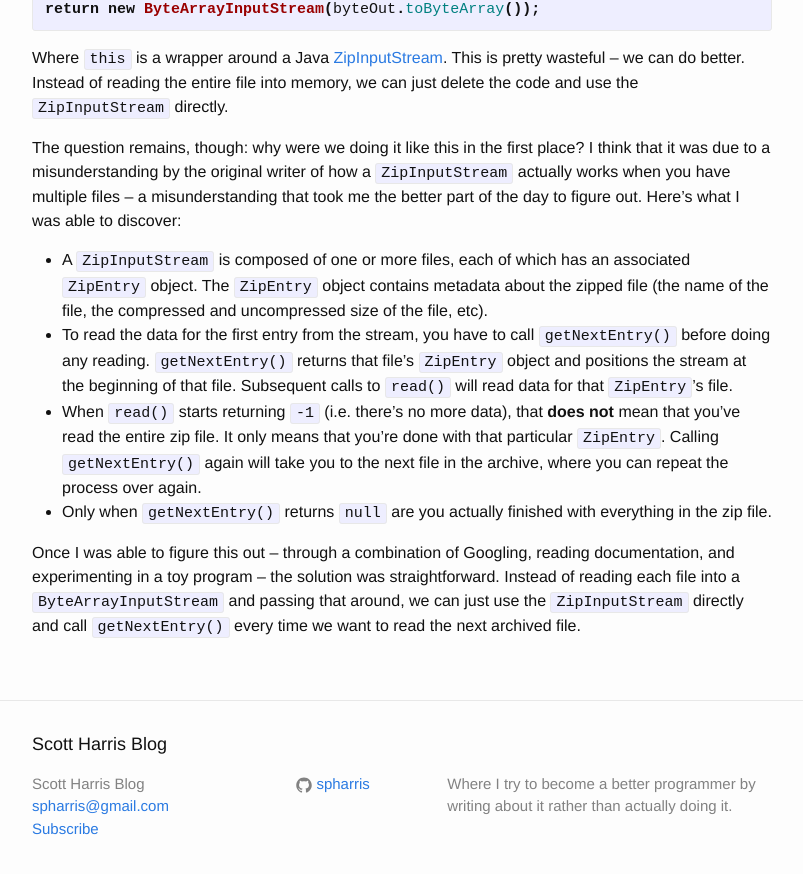
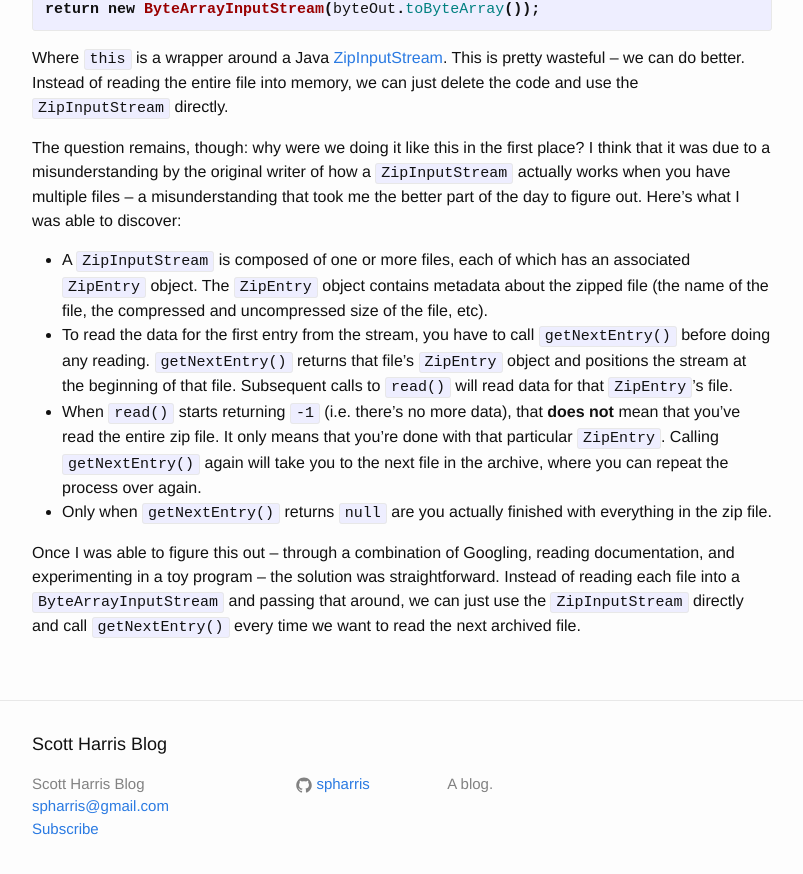
Before and after one commit to spharris/spharris.github.io, a Jekyll site: the page built from index.html, in a window 1280 px wide and 900 px high, scrolled down 7785 px. Shown: the top 874 px of the window, without its empty margins (238-1041 px from the left). Built offline with Jekyll 4.4.1, drawn with Linux system fonts in a browser that asks for light colours; part of the change alters nothing that is shown.

```diff
--- a/_config.yml
+++ b/_config.yml
@@ -2,8 +2,7 @@
 title: Scott Harris Blog
 email: spharris@gmail.com
 description: >
-  Where I try to become a better programmer by writing about it rather than
-  actually doing it.
+  A blog.
 baseurl: "" # the subpath of your site, e.g. /blog/
 url: "https://spharris.github.io" # the base hostname & protocol for your site
 # url: http://localhost:4000
--- a/_includes/head.html
+++ b/_includes/head.html
@@ -12,6 +12,16 @@
       width: 100%;
     }
   </style>
+
+  <script>
+    (function(i,s,o,g,r,a,m){i['GoogleAnalyticsObject']=r;i[r]=i[r]||function(){
+    (i[r].q=i[r].q||[]).push(arguments)},i[r].l=1*new Date();a=s.createElement(o),
+    m=s.getElementsByTagName(o)[0];a.async=1;a.src=g;m.parentNode.insertBefore(a,m)
+    })(window,document,'script','//www.google-analytics.com/analytics.js','ga');
+
+    ga('create', 'UA-74552304-1', 'auto');
+    ga('send', 'pageview');
+  </script>
   <link rel="stylesheet" href="{{ "/css/main.css" | prepend: site.baseurl }}">
   <link rel="canonical" href="{{ page.url | replace:'index.html','' | prepend: site.baseurl | prepend: site.url }}">
   <link rel="alternate" type="application/rss+xml" title="{{ site.title }}" href="{{ "/feed.xml" | prepend: site.baseurl | prepend: site.url }}" />
```
